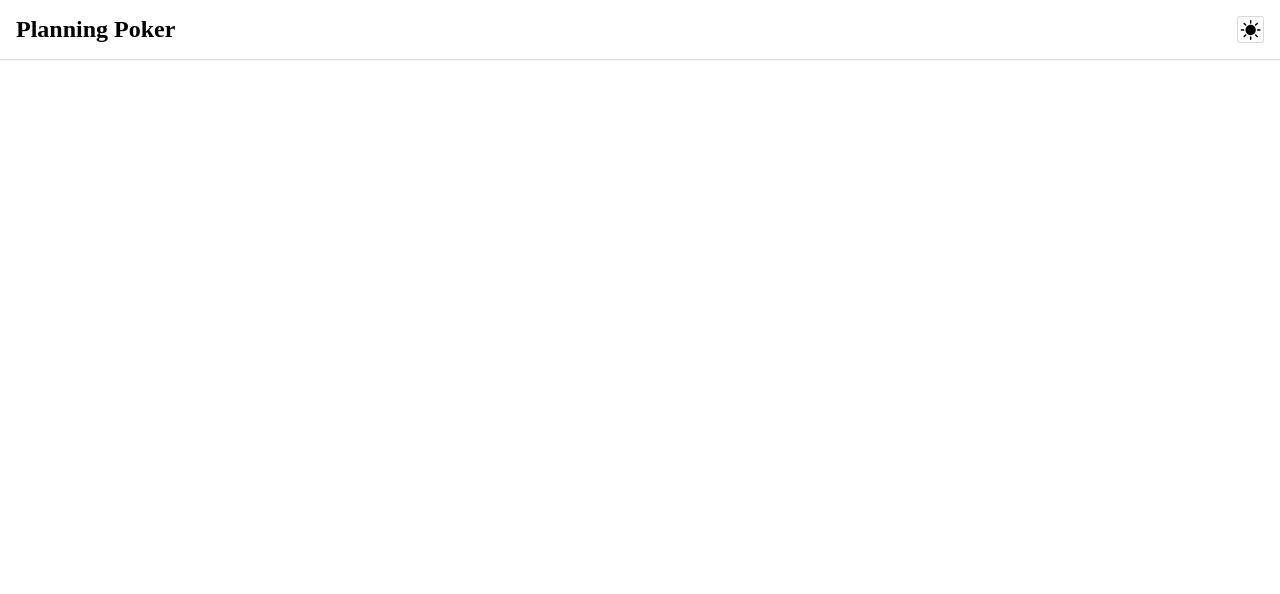
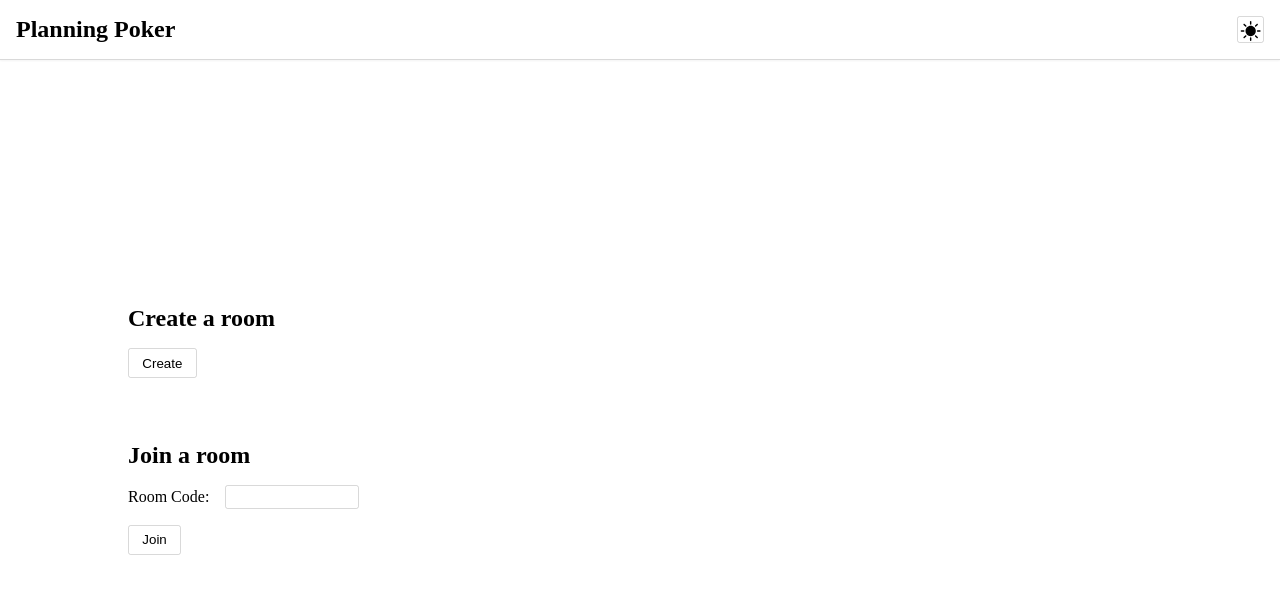
Before and after one commit to BBD-LevelUps-withBandH/planning-poker, a React (Vite) app in the folder planning-web/: page / in a window 1280 px wide. Shown: the top 594 px of the page. Built offline with nearby package versions, Linux system fonts and the light colour scheme.

Commit message:
Adding a RoomChoose.jsx and navigation

```diff
--- a/planning-web/index.html
+++ b/planning-web/index.html
@@ -6,8 +6,7 @@
     <meta name="viewport" content="width=device-width, initial-scale=1.0" />
     <title>Planning Poker</title>
   </head>
-  <body>
-    <div id="root"></div>
+  <body id="root" class="v-container">
     <script type="module" src="./src/main.jsx"></script>
   </body>
 </html>
--- a/planning-web/package.json
+++ b/planning-web/package.json
@@ -12,6 +12,7 @@
   },
   "dependencies": {
     "react": "^18.2.0",
+    "react-router-dom": "^6.9.0",
     "react-dom": "^18.2.0"
   },
   "devDependencies": {
--- a/planning-web/src/App.jsx
+++ b/planning-web/src/App.jsx
@@ -1,11 +1,26 @@
 import React from 'react';
+import { BrowserRouter, Route, Routes } from 'react-router-dom';
 import NavBar from './NavBar/NavBar.jsx';
+import RoomChoose from './RoomChoose/RoomChoose.jsx';
+import Room from './Room/Room.jsx';
 
 /**
  * @returns {JSX.Element} Main App component
  */
 export default function App() {
   return (
-    <NavBar />
+    <BrowserRouter>
+      <NavBar />
+      <Routes>
+        <Route
+          path='/'
+          element={ <RoomChoose /> }
+        />
+        <Route
+          path='/room/:id'
+          element={ <Room /> }
+        />
+      </Routes>
+    </BrowserRouter>
   );
 }
--- a/planning-web/src/NavBar/NavBar.css
+++ b/planning-web/src/NavBar/NavBar.css
@@ -3,6 +3,7 @@
     position: sticky;
     top: 0;
     justify-content: space-between;
+    align-items: center;
     gap: 1em;
     padding: 1em;
     border-bottom: solid rgba(0, 0, 0, 15%) 1px;
--- /dev/null
+++ b/planning-web/src/Room/Room.css
@@ -0,0 +1,3 @@
+.room {
+
+}
--- /dev/null
+++ b/planning-web/src/Room/Room.jsx
@@ -0,0 +1,15 @@
+import React from 'react';
+import './Room.css';
+import { useParams } from 'react-router-dom';
+
+/**
+ * @returns {JSX.Element} Room page
+ */
+export default function Room() {
+  const { id } = useParams();
+  return (
+    <main className='room'>
+      {id}
+    </main>
+  );
+}
--- /dev/null
+++ b/planning-web/src/RoomChoose/RoomChoose.css
@@ -0,0 +1,25 @@
+.room-choose {
+    margin-left: 10vw;
+    flex: 1 1 0;
+    justify-content: center;
+    gap: 4em;
+
+    &>form {
+        gap: 1em;
+
+        &>label {
+            flex-wrap: wrap;
+            gap: 1em;
+
+            &>input {
+                padding: .25em .5em;
+                max-width: 10em;
+            }
+        }
+
+        &>button {
+            padding: .5em 1em;
+            align-self: flex-start;
+        }
+    }
+}
--- /dev/null
+++ b/planning-web/src/RoomChoose/RoomChoose.jsx
@@ -0,0 +1,43 @@
+import React from 'react';
+import './RoomChoose.css';
+import { useNavigate } from 'react-router-dom';
+import { createUUID } from '../chatgpt/uuid.js';
+
+/**
+ * @returns {JSX.Element} RoomChoose page
+ */
+export default function RoomChoose() {
+  const navigateTo = useNavigate();
+  return (
+    <main className='room-choose v-container'>
+      <form
+        className='v-container'
+        onSubmit={ () => navigateTo(`room/${createUUID()}`) }
+      >
+        <h2>Create a room</h2>
+        <button type='submit'>Create</button>
+      </form>
+      <form
+        className='v-container'
+        onSubmit={
+          event => {
+            event.preventDefault();
+            const form = new FormData(event.target);
+            navigateTo(`room/${form.get('code')}`);
+          }
+        }
+      >
+        <h2>Join a room</h2>
+        <label className='container-v'>
+          <p>Room Code:</p>
+          <input
+            type='text'
+            name='code'
+            required
+          />
+        </label>
+        <button type='submit'>Join</button>
+      </form>
+    </main>
+  );
+}
--- /dev/null
+++ b/planning-web/src/chatgpt/uuid.js
@@ -0,0 +1,35 @@
+// TODO DELETE ME
+/* eslint-disable unicorn/no-abusive-eslint-disable */
+/* eslint-disable */
+/**
+ * @returns {string} ChatGPT generated UUID #trust
+ */
+export function createUUID() {
+  // Generate an array of 16 random bytes
+  const cryptoObj = window.crypto;
+  const bytes = new Uint8Array(16);
+  cryptoObj.getRandomValues(bytes);
+
+  // Set the version to 4 (0100)
+  bytes[6] = (bytes[6] & 0x0F) | 0x40;
+  // Set the variant to 10xx (variant 1)
+  bytes[8] = (bytes[8] & 0x3F) | 0x80;
+
+  // Convert bytes to a UUID string
+  const hexDigits = [];
+  for (const byte of bytes) {
+    hexDigits.push((byte >>> 4).toString(16));
+    hexDigits.push((byte & 0x0F).toString(16));
+  }
+
+  const uuid = hexDigits.join('');
+
+  // Format the UUID according to the UUIDv4 standard
+  return [
+    uuid.slice(0, 8),
+    uuid.slice(8, 12),
+    uuid.slice(12, 16),
+    uuid.slice(16, 20),
+    uuid.slice(20),
+  ].join('-');
+}
--- a/planning-web/src/index.css
+++ b/planning-web/src/index.css
@@ -1,6 +1,11 @@
 :root {
     --dark-theme: #000f26;
     --transition-duration: .5s
+}
+
+body {
+    min-height: 100vh;
+
 }
 
 * {
@@ -11,6 +16,7 @@
     box-sizing: border-box;
 }
 
+input,
 button {
     border: 1px rgba(0, 0, 0, 15%) solid;
     border-radius: .2em;
@@ -74,6 +80,7 @@ a {
     color: white;
     background-color: var(--dark-theme);
 
+    & input,
     & button {
         border: 1px rgba(255, 255, 255, 15%) solid;
     }
```
Also changed, not shown: 1 other file (tests, documents, lock files or other folders).
